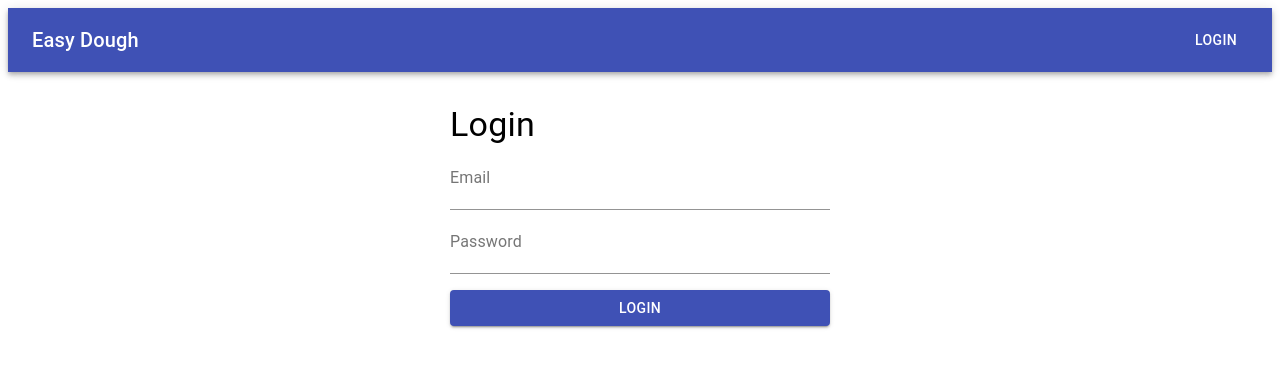
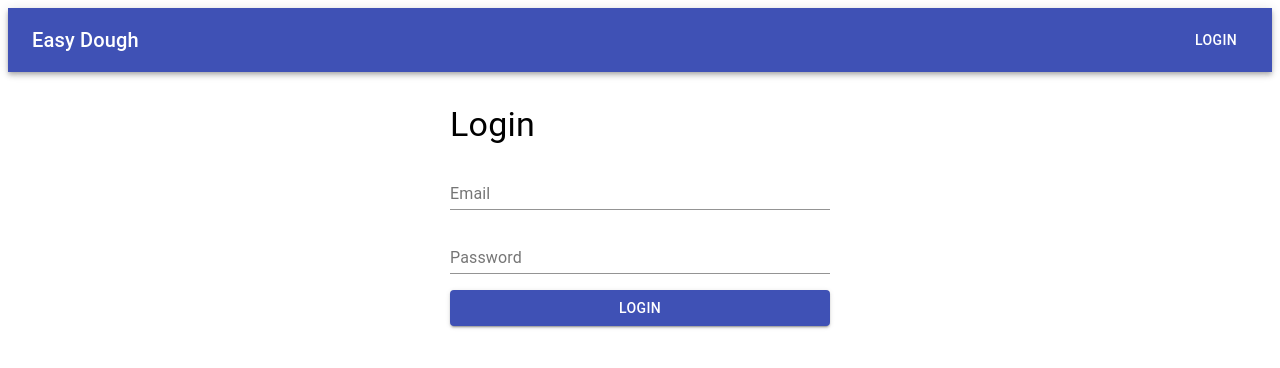
Before and after one commit to genagain/easy-dough-client, a React (Create React App) app: page /login in a window 1280 px wide. Shown: the top 368 px of the page. Built offline with nearby package versions, Linux system fonts and the light colour scheme.

Commit message:
restyle and do post request to /auth/login

```diff
--- a/src/pages/Login.js
+++ b/src/pages/Login.js
@@ -1,4 +1,4 @@
-import React from 'react'
+import  React, { useState} from 'react'
 import { makeStyles } from '@material-ui/core/styles';
 import Typography from '@material-ui/core/Typography';
 import Container from '@material-ui/core/Container';
@@ -13,11 +13,13 @@ const useStyles = makeStyles((theme) => ({
     display: 'flex',
     'flex-direction': 'column'
   },
+  title: {
+    'padding-bottom': '1rem'
+  },
   email: {
-    'padding-top': '1rem'
+    'padding-bottom': '1rem'
   },
   password: {
-    'padding-top': '1rem',
     'padding-bottom': '1rem'
   }
 }))
@@ -25,15 +27,30 @@ const useStyles = makeStyles((theme) => ({
 function Login() {
   const classes = useStyles();
 
+  const [email, setEmail] = useState('')
+  const [password, setPassword] = useState('')
+
+  async function handleSubmit(event) {
+    event.preventDefault()
+    const response = await fetch('http://localhost:5000/auth/login', {method: 'POST', headers: {
+      'Content-Type': 'application/json',
+          },
+      body: JSON.stringify({ email, password})
+    })
+
+    const json = await response.json()
+    console.log(json)
+  }
+
   return (
     <Container maxWidth="xs" className={classes.container}>
-      <Typography variant="h4">
+      <Typography variant="h4" className={classes.title}>
         Login
       </Typography>
-      <form className={classes.form}>
-        <TextField label="Email" className={classes.email} />
-        <TextField label="Password" className={classes.password}/>
-        <Button variant="contained" color="primary">Login</Button>
+      <form className={classes.form} onSubmit={handleSubmit}>
+        <TextField label="Email" className={classes.email} onInput={ event => setEmail(event.target.value) } />
+        <TextField label="Password" type="password" className={classes.password} onInput={ event => setPassword(event.target.value) }/>
+        <Button variant="contained" type="submit" color="primary">Login</Button>
       </form>
     </Container>
   )
```
